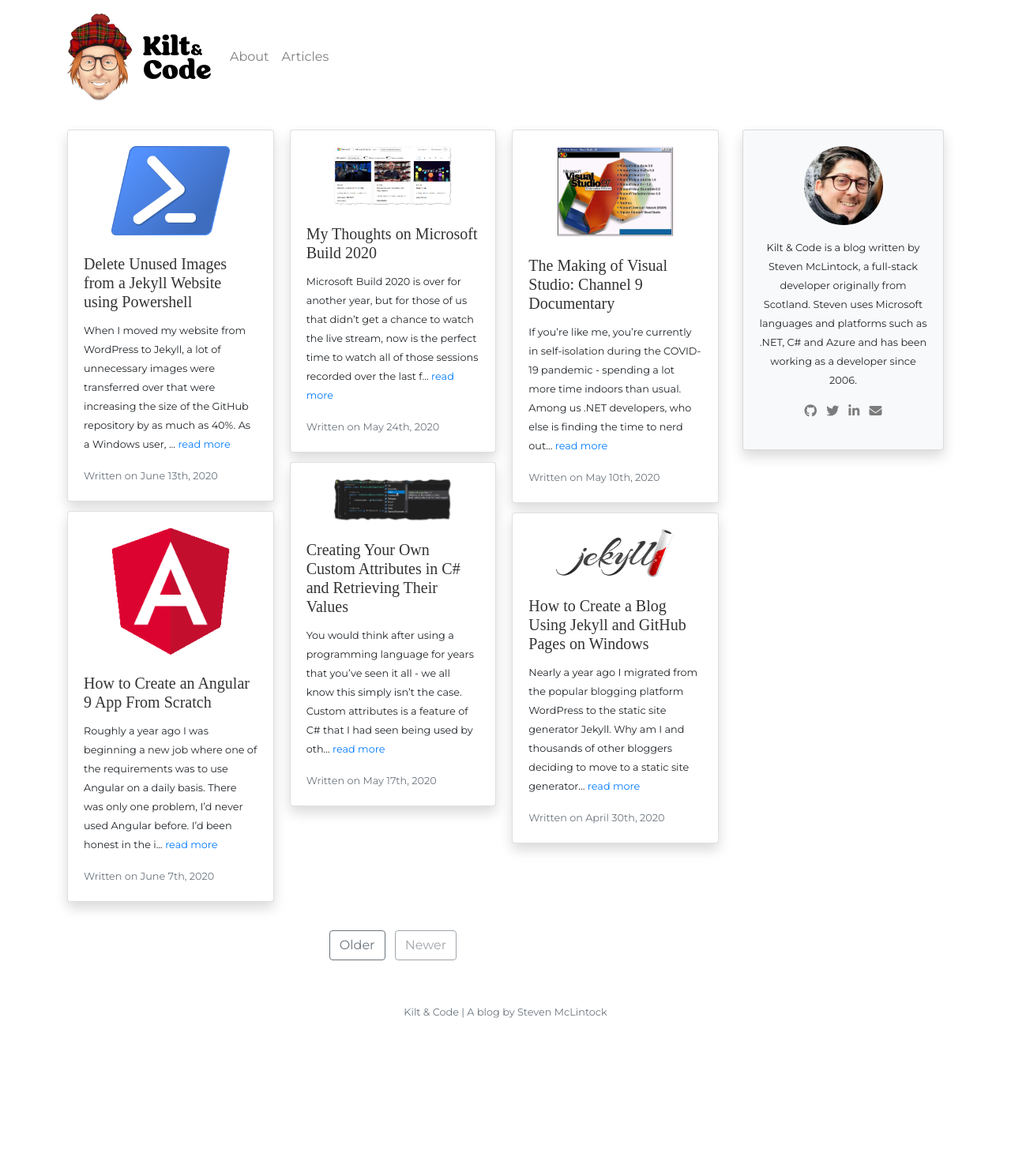
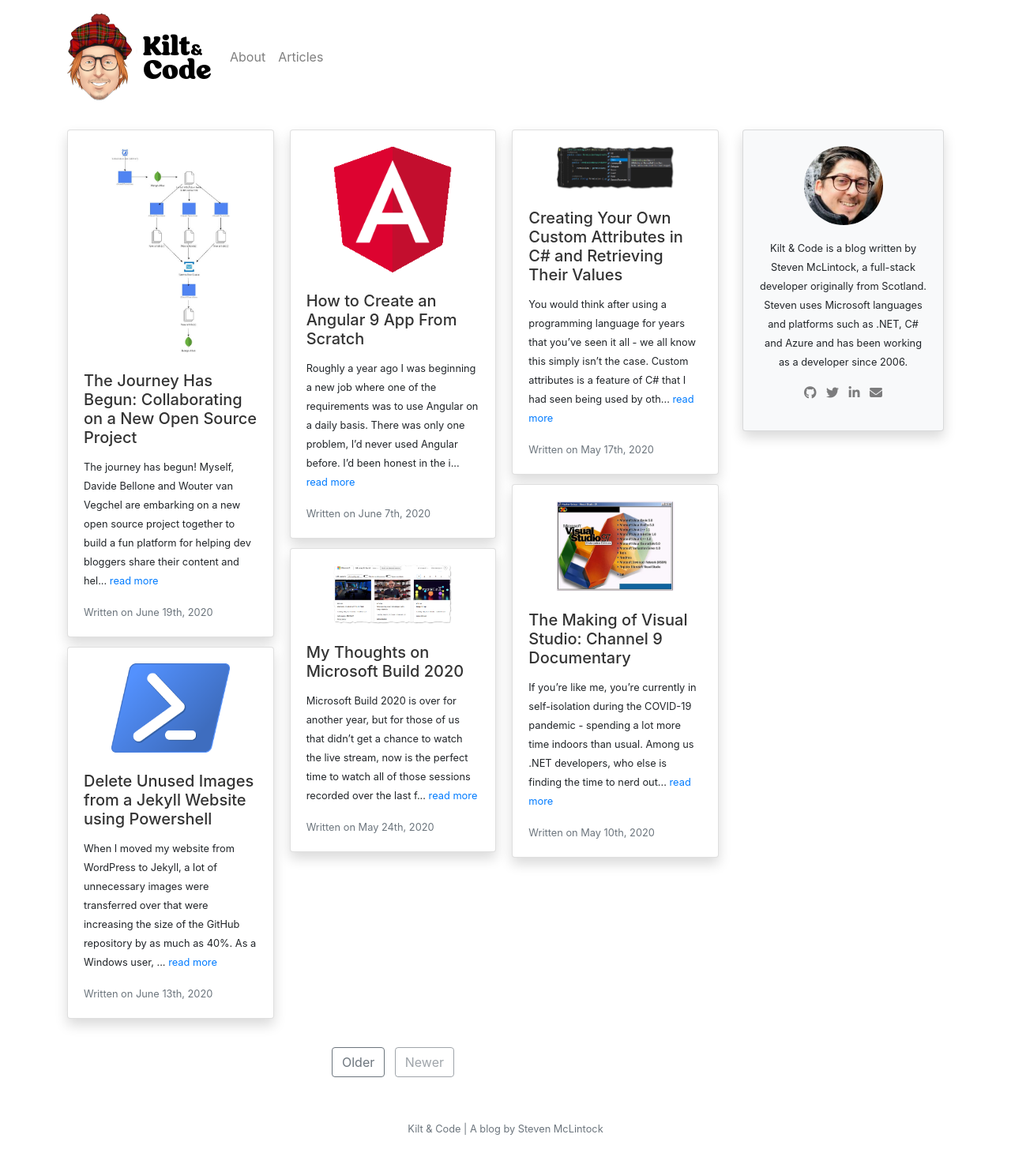
Before and after one commit to kiltandcode/kiltandcode.com, a Jekyll site: the page built from index.html, in a window 1280 px wide. Shown: the whole page at 79% size. Built offline with Jekyll 4.4.1, drawn with Linux system fonts in a browser that asks for light colours; nearby versions of some CDN libraries; some web fonts are replaced; the list of posts is cut into pages by our own code; before the commit the page ends 1331 px from its top, so only the background shows below that; part of the change alters nothing that is shown.

Commit message:
New open source project

```diff
--- /dev/null
+++ b/_posts/2020-06-19-the-journey-has-begun-collaborating-on-a-new-open-source-project.md
@@ -0,0 +1,42 @@
+---
+title: "The Journey Has Begun: Collaborating on a New Open Source Project"
+date: 2020-06-19 21:00:00 +00:00
+author: "Steven McLintock"
+layout: post
+image: /assets/img/2020/06/architecture-diagram.jpg
+categories: open-source-projects
+---
+
+The journey has begun! Myself, [Davide Bellone](https://www.code4it.dev/) and [Wouter van Vegchel](https://twitter.com/wvegchel) are embarking on a new open source project together to build a fun platform for helping dev bloggers share their content and help get it out to a wider audience.
+
+<blockquote class="twitter-tweet tw-align-center"><p lang="en" dir="ltr">I&#39;d like to create a project to help dev bloggers. There are lots of interesting blogs that do not receive enough visibility and deserve more.<br><br>I&#39;d like to use <br>- <a href="https://twitter.com/hashtag/React?src=hash&amp;ref_src=twsrc%5Etfw">#React</a> (I want to learn it)<br>- <a href="https://twitter.com/hashtag/GraphQL?src=hash&amp;ref_src=twsrc%5Etfw">#GraphQL</a><br>- <a href="https://twitter.com/hashtag/DotNet?src=hash&amp;ref_src=twsrc%5Etfw">#DotNet</a><br>- <a href="https://twitter.com/hashtag/Azure?src=hash&amp;ref_src=twsrc%5Etfw">#Azure</a><br><br>Is anyone interested? <a href="https://twitter.com/hashtag/100DaysOfCode?src=hash&amp;ref_src=twsrc%5Etfw">#100DaysOfCode</a></p>&mdash; Evelyn Bellone 🐧 - code4it.dev 📃📃 (@BelloneEvy) <a href="https://twitter.com/BelloneEvy/status/1267744264127217664?ref_src=twsrc%5Etfw">June 2, 2020</a></blockquote> <script async src="https://platform.twitter.com/widgets.js" charset="utf-8"></script>
+
+I've never collaborated on a new open source project before, so I'm particularly excited to see how it turns out! The project was initiated by [Davide Bellone](https://twitter.com/BelloneEvy) to accomplish two goals: the first is to raise awareness of new or unknown bloggers in the developer community and the second is to give us all a project where we can choose the tech stack and learn some new languages and frameworks.
+
+## The Tech Stack
+
+So far we're fairly confident on focusing on [Microsoft Azure](https://azure.microsoft.com/) and [.NET](https://dotnet.microsoft.com/), using [Blazor](https://dotnet.microsoft.com/apps/aspnet/web-apps/blazor) for the front-end UI and hopefully getting to use [GraphQL](https://graphql.org/) for the first time, a language we're all keen to try. We're also going to focus on [test-driven development](https://www.freecodecamp.org/news/test-driven-development-what-it-is-and-what-it-is-not-41fa6bca02a2/), a technique that I.T departments and large organizations often convey they're using, but often don't due to tight deadlines *(guilty as charged!)*.
+
+To be clear on the premise of this new open source project, we'll be building a platform to consume blog articles written by new or unknown developers using their [RSS](https://en.wikipedia.org/wiki/RSS) or [Atom](https://en.wikipedia.org/wiki/Atom_(Web_standard)) feed, retrieving the latest content on a regular basis *(daily?)* and caching each article in a database. We'll be aiming to drive traffic to each blog by creating a front-end UI for visitors to browse new articles and visit their corresponding website to read more.
+
+To consume the new articles we have an initial architecture diagram that involves [Azure Functions](https://azure.microsoft.com/en-us/services/functions/) to retrieve the articles, [MongoDB Atlas](https://www.mongodb.com/cloud/atlas) for data storage *(using their generous free tier)* and [Azure Service Bus](https://azure.microsoft.com/en-us/services/service-bus/) for a queue-based messaging service.
+
+{%
+    include image.html
+    year='2020'
+    month='06'
+    file='architecture-diagram.jpg'
+    alt='Architecture Diagram'
+%}
+
+Finally, we have an initial design of the front-end UI to be built in Blazor among other modern frameworks. The design will enable visitors to browse categories they're interested in, or all of the new articles in descending order.
+
+{%
+    include image.html
+    year='2020'
+    month='06'
+    file='front-end-ui.jpg'
+    alt='Front-end UI'
+%}
+
+If you would like to keep up-to-date with our development, you can follow the project on [GitHub](https://github.com/DevBlogsList) and find each of us on Twitter at [@kiltandcode](https://twitter.com/kiltandcode), [@BelloneEvy](https://twitter.com/BelloneEvy) and [@wvegchel](https://twitter.com/wvegchel).
--- a/assets/css/custom.css
+++ b/assets/css/custom.css
@@ -6,19 +6,6 @@ syntax highlighting */
 https://cpratt.co/twitter-bootstrap-callout-css-styles/
 */
 @import url('bs-callout.css');
-
-/* Include Google Fonts */
-@import url('https://fonts.googleapis.com/css2?family=Eczar:wght@500&family=Montserrat:ital,wght@0,400;0,700;1,400;1,700&display=swap');
-
-/* Override the default Bootstrap theme */
-html, body {
-  font-family: 'Montserrat', sans-serif;
-}
-
-/* Override the default Bootstrap headings */
-h1, h2, h3, h4, h5, h6 {
-  font-family: 'Eczar', serif;
-}
 
 h1 a, h2 a, h3 a, h4 a, h5 a, h6 a {
   color: #333 !important;
```
Also changed, not shown: assets/img/2020/06/architecture-diagram.jpg (added), assets/img/2020/06/front-end-ui.jpg (added).
